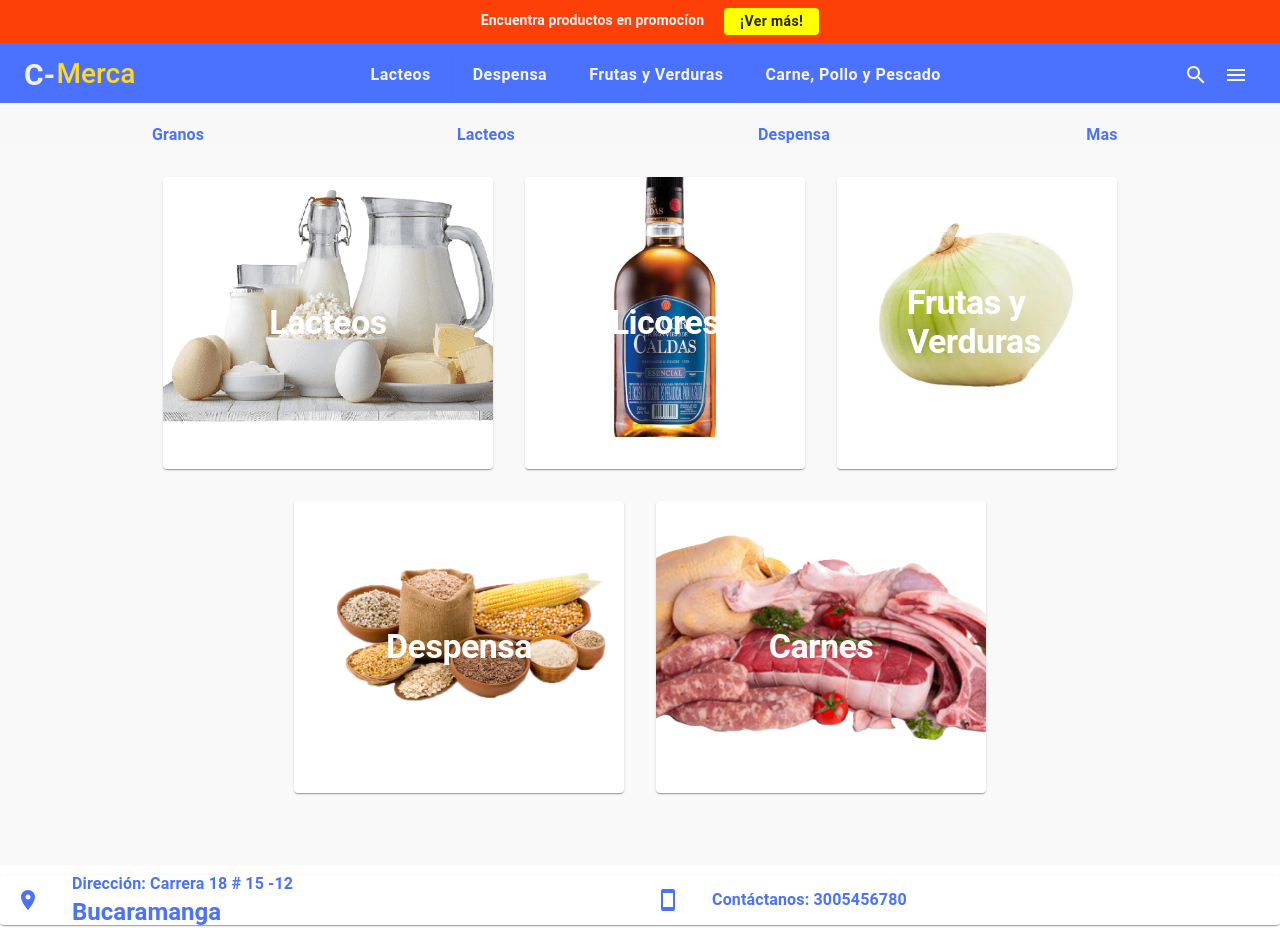
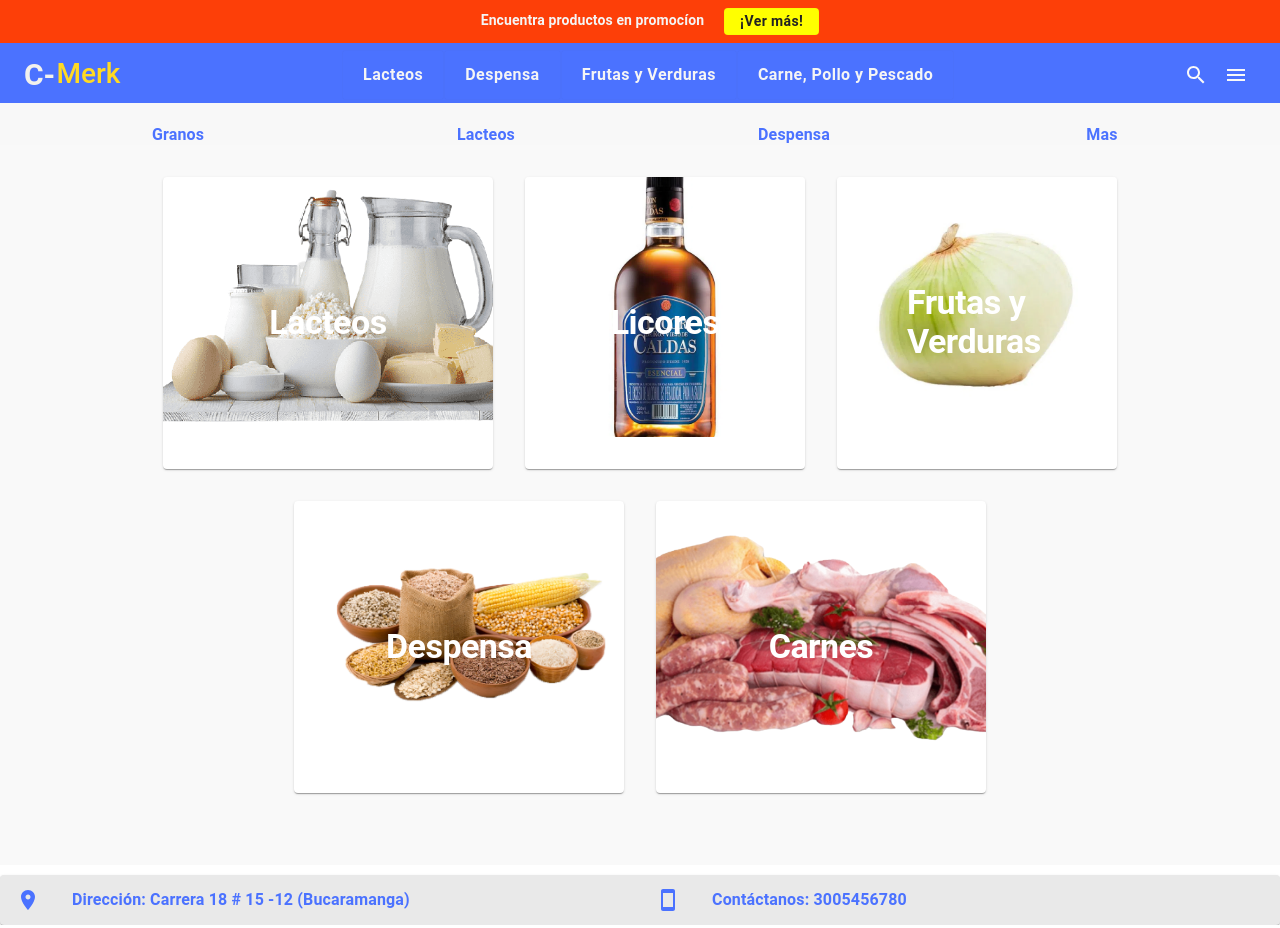
Before and after one commit to FemtDeveloper/cmerk, a Next.js app: page /categoria/mas in a window 1280 px wide. Built offline with nearby package versions, Linux system fonts and the light colour scheme; no server answers.

Commit message:
removing logs

```diff
--- a/components/Footer.jsx
+++ b/components/Footer.jsx
@@ -1,18 +1,12 @@
 import PlaceIcon from "@mui/icons-material/Place";
 import SmartphoneIcon from "@mui/icons-material/Smartphone";
 import {
-  AppBar,
-  BottomNavigation,
-  BottomNavigationAction,
-  Grid,
   ListItem,
   ListItemIcon,
   ListItemText,
   Paper,
-  Toolbar,
   Typography,
 } from "@mui/material";
-import Image from "next/image";
 import { useRouter } from "next/router";
 
 export const Footer = () => {
@@ -22,7 +16,14 @@
   };
   return (
     <Paper
-      sx={{ bottom: 0, left: 0, right: 0, height: "50px", display: "flex" }}
+      sx={{
+        bottom: 0,
+        left: 0,
+        right: 0,
+        height: "50px",
+        display: "flex",
+        backgroundColor: "#e9e9e9",
+      }}
       elevation={1}
     >
       <ListItem sx={{ display: "flex", justifyContent: "center" }}>
@@ -30,8 +31,8 @@
           <PlaceIcon color="primary" />
         </ListItemIcon>
         <ListItemText color="secondary">
-          Dirección: Carrera 18 # 15 -12{" "}
-          <Typography variant="h5"> Bucaramanga</Typography>
+          Dirección: Carrera 18 # 15 -12 (Bucaramanga)
+          <Typography variant="h5"> </Typography>
         </ListItemText>
       </ListItem>
       <ListItem sx={{ display: "flex", justifyContent: "center" }}>
--- a/components/Navbar.jsx
+++ b/components/Navbar.jsx
@@ -71,7 +71,7 @@
               variant="h3"
               color="info"
             >
-              Merca
+              Merk
             </Typography>
           </Link>
         </NextLink>
```
Also changed, not shown: pages/marcas/[brand].jsx (+3 -13 lines), pages/productos/[id].jsx (+0 -20 lines).
